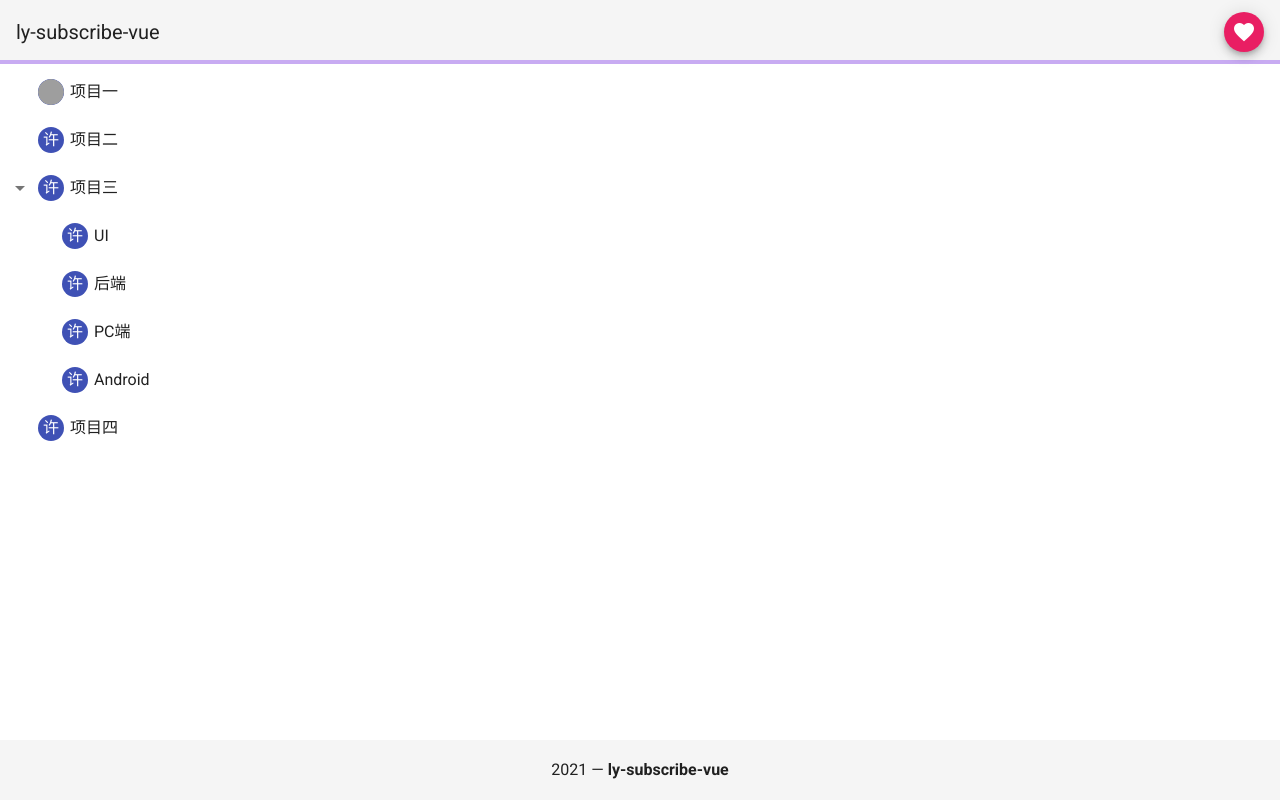
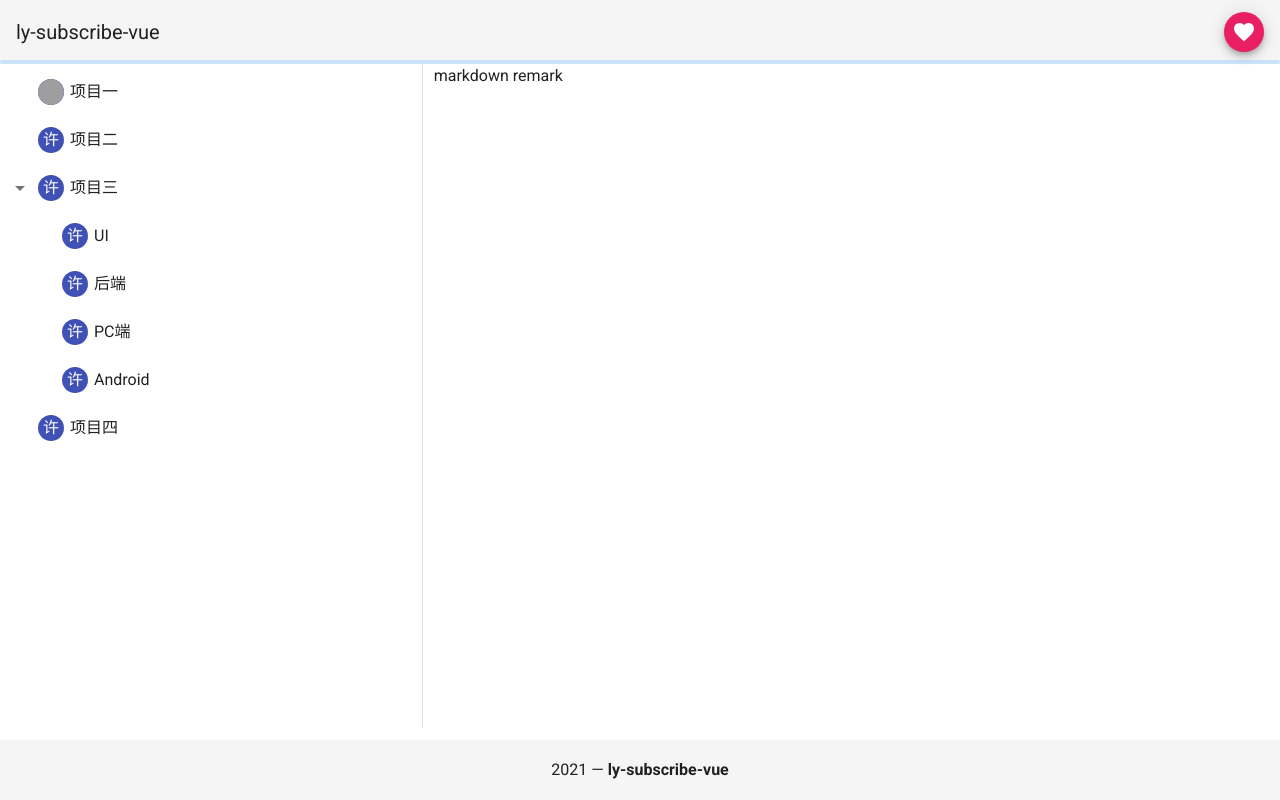
Before and after one commit to ly-chn/ly-subscribe-vue, a Vue app: page /#/home in a window 1280 px wide. Built offline with nearby package versions, Linux system fonts and the light colour scheme; grey boxes are pictures that could not be loaded.

Commit message:
something

```diff
--- a/src/assets/default.sass
+++ b/src/assets/default.sass
@@ -4,10 +4,6 @@
 *
   scrollbar-width: thin
 
-// popper 的阴影太高了
-.popper
-  box-shadow: 0 2px 12px 0 rgba(0,0,0,.1)
-
 
 .v-menu__content
   background: transparent !important
--- a/src/components/task-tree.vue
+++ b/src/components/task-tree.vue
@@ -1,11 +1,11 @@
 <template>
   <v-treeview :items="items"
               activatable
-              class='w-max overflow-auto scroll'
+              class='overflow-auto scroll'
               color="primary"
               dense
               hoverable
-              item-key=name
+              item-key='name'
               open-all
               open-on-click
               shaped>
--- a/src/layout/index.vue
+++ b/src/layout/index.vue
@@ -1,12 +1,13 @@
 <template>
-  <div>
+  <div style='display: contents'>
     <v-app-bar :elevate-on-scroll='true' app>
       <v-progress-linear
           :active='progressBar'
           :indeterminate='progressBar'
           absolute
           bottom
-          color='deep-purple accent-4'
+          rounded
+          color='#6bf'
       ></v-progress-linear>
 
       <v-toolbar-title>{{ title }}</v-toolbar-title>
@@ -24,7 +25,7 @@
       <router-view/>
     </v-main>
 
-    <v-footer absolute class="bottom-0 inset-x-0">
+    <v-footer>
       <v-col class='text-center' cols='12'>
         {{ new Date().getFullYear() }} — <strong>{{ title }}</strong>
       </v-col>
--- a/src/views/home.vue
+++ b/src/views/home.vue
@@ -1,14 +1,23 @@
 <template>
-  <div>
-    <task-tree/>
-  </div>
+  <v-row class='h-full'>
+    <v-col cols='4'>
+      <task-tree/>
+    </v-col>
+    <v-divider class='cursor-move' vertical></v-divider>
+    <v-col>
+      <div class='w-full h-full'>
+        markdown remark
+      </div>
+    </v-col>
+  </v-row>
 </template>
 
 <script>
 
 import TaskTree from "@/components/task-tree";
+
 export default {
-  name: 'home',
+  name      : 'home',
   components: {TaskTree},
 }
 </script>
```
